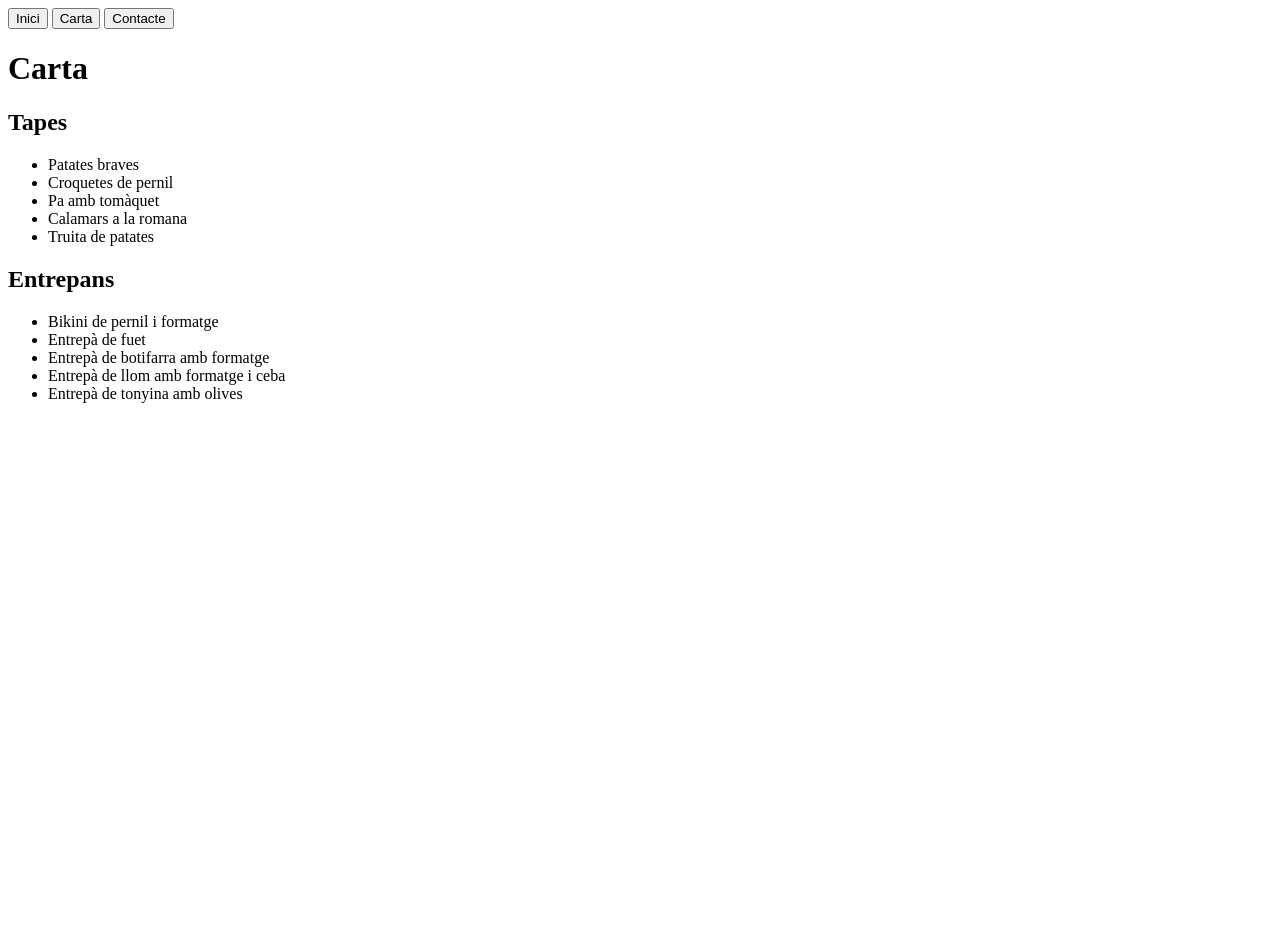
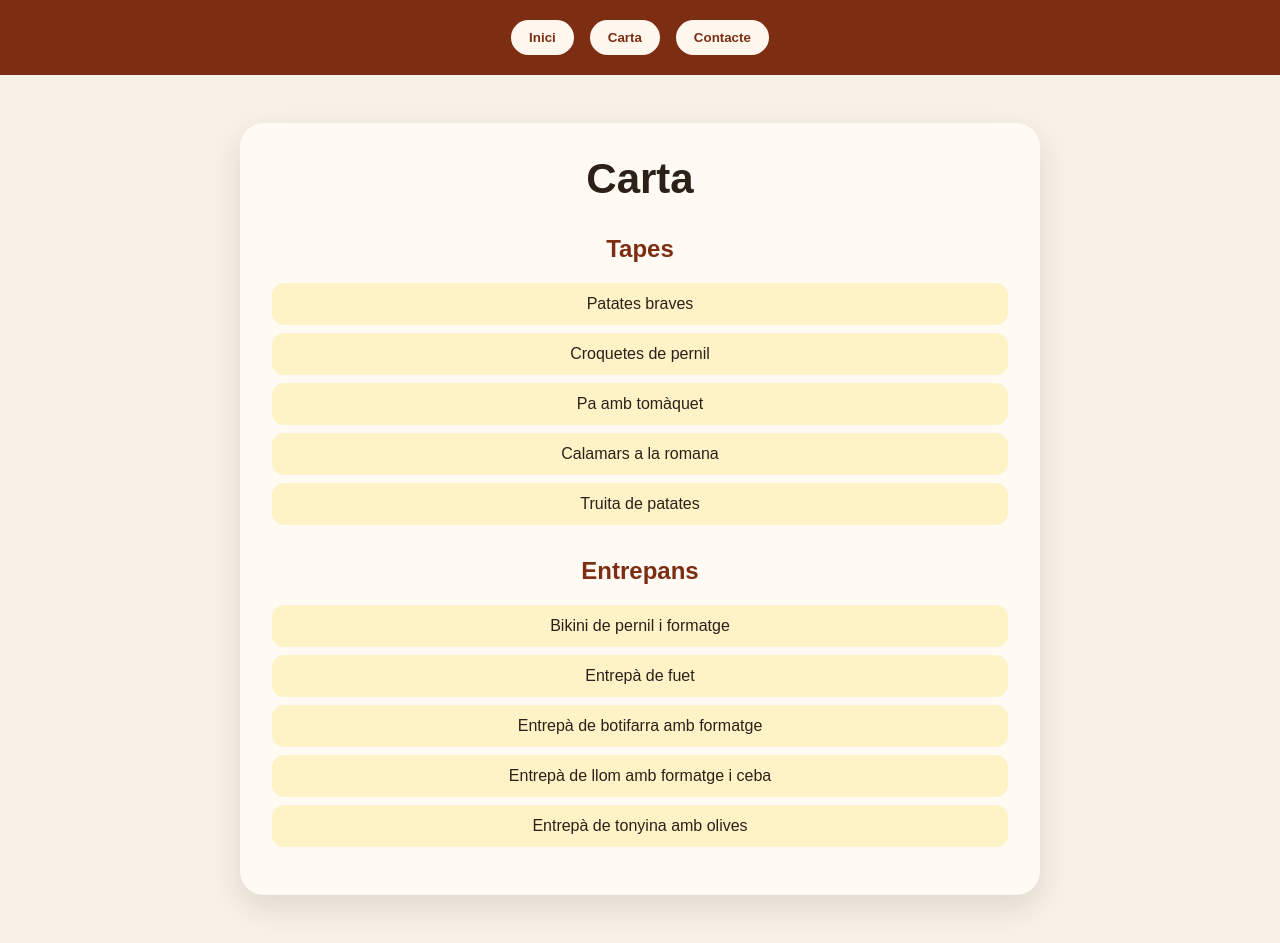
Before and after one commit to bcxavi/restaurant-page, a website built with webpack: page src/template.html in a window 1280 px wide. Both pictures are taken after a click on the button "Carta". Before the commit the page ends 800 px from the top, so only its background shows below. Built offline with nearby package versions, Linux system fonts and the light colour scheme.

Commit message:
Add basic restaurant page styling

```diff
--- a/package.json
+++ b/package.json
@@ -11,7 +11,9 @@
   "license": "ISC",
   "description": "",
   "devDependencies": {
+    "css-loader": "^7.1.4",
     "html-webpack-plugin": "^5.6.7",
+    "style-loader": "^4.0.0",
     "webpack": "^5.107.1",
     "webpack-cli": "^7.0.2",
     "webpack-dev-server": "^5.2.4"
--- a/src/index.js
+++ b/src/index.js
@@ -1,6 +1,7 @@
 import loadHome from "./home";
 import loadMenu from "./menu";
 import loadContact from "./contact";
+import "./styles.css";
 
 const homeBtn = document.querySelector("#home-btn");
 const menuBtn = document.querySelector("#menu-btn");
--- /dev/null
+++ b/src/styles.css
@@ -0,0 +1,73 @@
+* {
+  box-sizing: border-box;
+}
+
+body {
+  margin: 0;
+  font-family: Arial, Helvetica, sans-serif;
+  min-height: 100vh;
+  background: #f8f1e7;
+  color: #2b2118;
+}
+
+header {
+  background: #7c2d12;
+  padding: 20px;
+}
+
+nav {
+  display: flex;
+  justify-content: center;
+  gap: 16px;
+}
+
+button {
+  border: none;
+  padding: 10px 18px;
+  border-radius: 999px;
+  background: #fff7ed;
+  color: #7c2d12;
+  font-weight: 700;
+  cursor: pointer;
+}
+
+button:hover {
+  background: #fed7aa;
+}
+
+#content {
+  max-width: 800px;
+  margin: 48px auto;
+  padding: 32px;
+  text-align: center;
+  background: #fffaf3;
+  border-radius: 24px;
+  box-shadow: 0 12px 30px rgba(43, 33, 24, 0.12);
+}
+
+h1 {
+  margin-top: 0;
+  font-size: 42px;
+}
+
+h2 {
+  margin-top: 32px;
+  color: #7c2d12;
+}
+
+p {
+  font-size: 18px;
+  line-height: 1.6;
+}
+
+ul {
+  list-style: none;
+  padding: 0;
+}
+
+li {
+  padding: 12px;
+  margin: 8px 0;
+  background: #fef3c7;
+  border-radius: 12px;
+}
--- a/webpack.config.js
+++ b/webpack.config.js
@@ -4,15 +4,28 @@
 module.exports = {
   mode: "development",
   entry: "./src/index.js",
+
   output: {
     filename: "main.js",
     path: path.resolve(__dirname, "dist"),
     clean: true,
   },
+
   devtool: "eval-source-map",
+
   devServer: {
     watchFiles: ["./src/template.html"],
   },
+
+  module: {
+    rules: [
+      {
+        test: /\.css$/i,
+        use: ["style-loader", "css-loader"],
+      },
+    ],
+  },
+
   plugins: [
     new HtmlWebpackPlugin({
       template: "./src/template.html",
```
Also changed, not shown: 1 other file.
